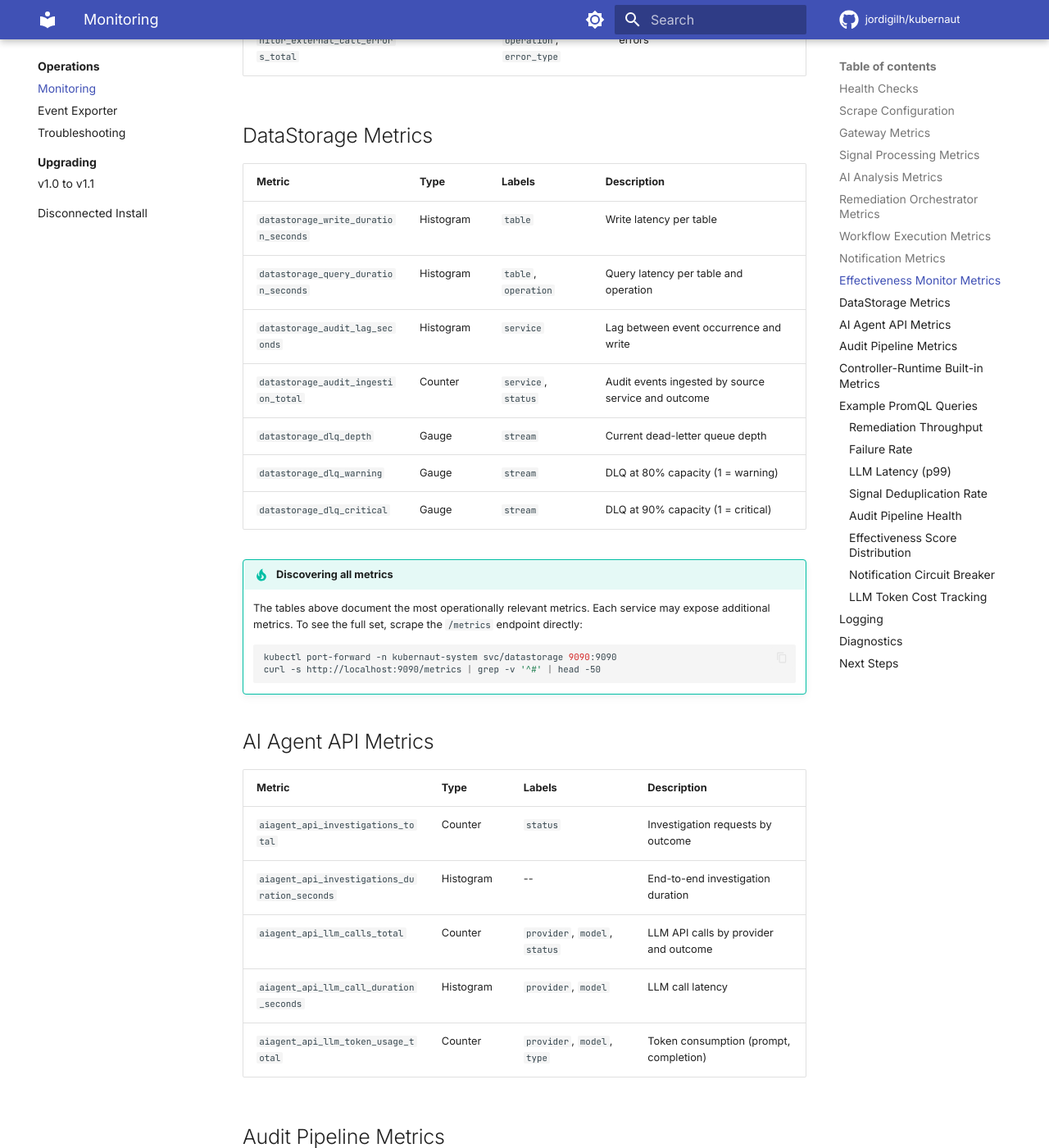
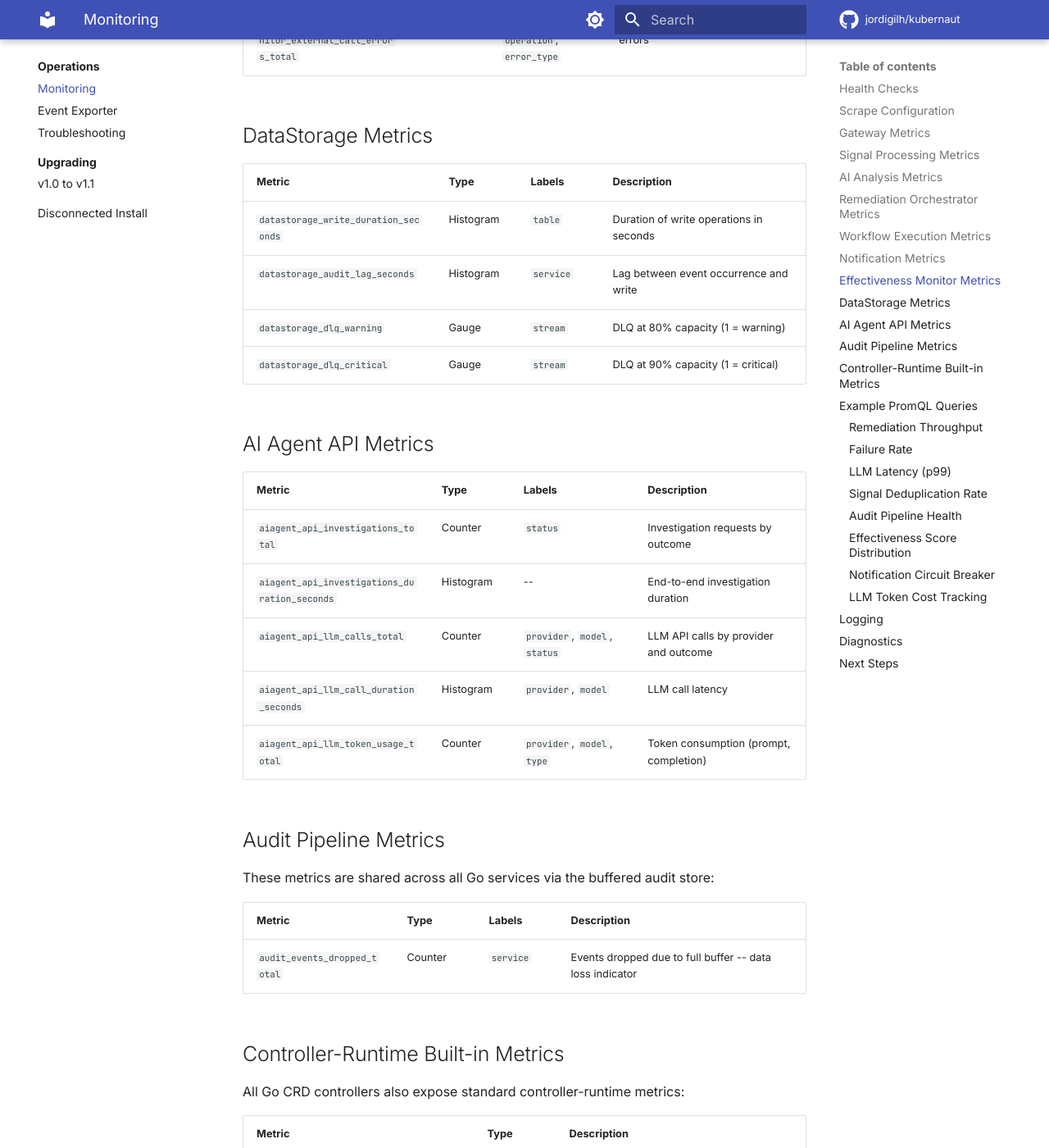
Before and after one commit to jordigilh/kubernaut-docs, an MkDocs documentation site: the page built from docs/operations/monitoring.md, in a window 1280 px wide and 1400 px high, scrolled down 4742 px. Shown: the whole window at 82% size. Built offline with MkDocs 1.6.1 and Material for MkDocs 9.7.7, drawn with Linux system fonts in a browser that asks for light colours; comment, search, counter and statistics services are not loaded; the version menu is left out.

Commit message:
docs: remove nonexistent DS metrics, fix write_duration description
Per kubernaut team review: datastorage_query_duration_seconds,
datastorage_audit_ingestion_total, and datastorage_dlq_depth do not
exist in the source code. Remove all three to avoid misleading
operators. Fix write_duration description to match source Help string.

Made-with: Cursor

````diff
--- a/docs/operations/monitoring.md
+++ b/docs/operations/monitoring.md
@@ -111,21 +111,10 @@ scrape_configs:
 
 | Metric | Type | Labels | Description |
 |---|---|---|---|
-| `datastorage_write_duration_seconds` | Histogram | `table` | Write latency per table |
-| `datastorage_query_duration_seconds` | Histogram | `table`, `operation` | Query latency per table and operation |
+| `datastorage_write_duration_seconds` | Histogram | `table` | Duration of write operations in seconds |
 | `datastorage_audit_lag_seconds` | Histogram | `service` | Lag between event occurrence and write |
-| `datastorage_audit_ingestion_total` | Counter | `service`, `status` | Audit events ingested by source service and outcome |
-| `datastorage_dlq_depth` | Gauge | `stream` | Current dead-letter queue depth |
 | `datastorage_dlq_warning` | Gauge | `stream` | DLQ at 80% capacity (1 = warning) |
 | `datastorage_dlq_critical` | Gauge | `stream` | DLQ at 90% capacity (1 = critical) |
-
-!!! tip "Discovering all metrics"
-    The tables above document the most operationally relevant metrics. Each service may expose additional metrics. To see the full set, scrape the `/metrics` endpoint directly:
-
-    ```bash
-    kubectl port-forward -n kubernaut-system svc/datastorage 9090:9090
-    curl -s http://localhost:9090/metrics | grep -v '^#' | head -50
-    ```
 
 ## AI Agent API Metrics
 
````
